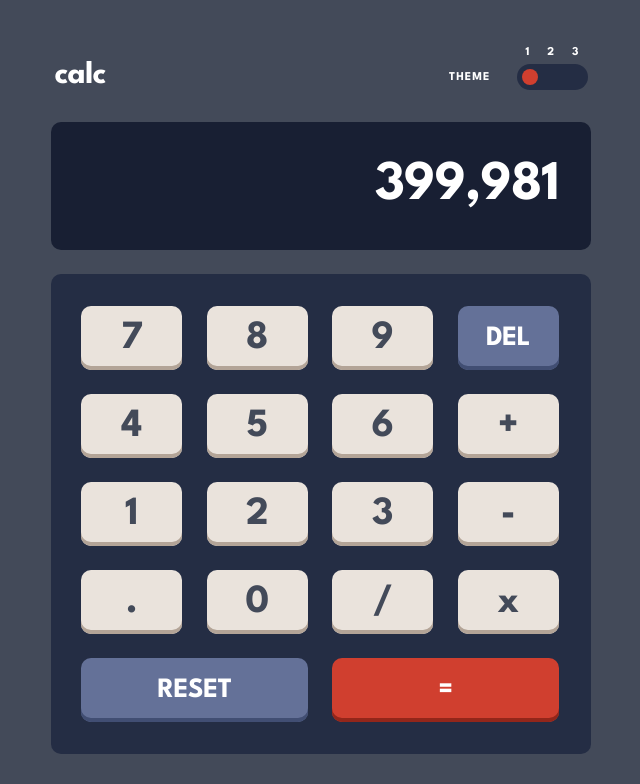
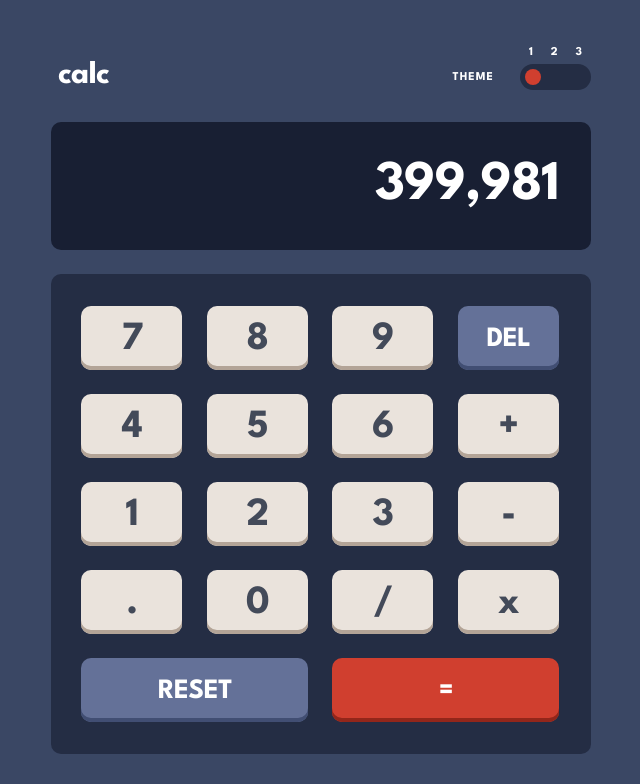
Before and after one commit to RoanMacmillan/calculator, a React (Vite) app: page / in a window 1536 px wide. Shown: the top 784 px of the page, without its empty margins (447-1087 px from the left). Built offline with nearby package versions, Linux system fonts and the light colour scheme.

Commit message:
small style fixes

```diff
--- a/src/App.css
+++ b/src/App.css
@@ -24,7 +24,7 @@ html {
 /* min body height */
 
 body {
-  background: #434a59;
+  background: hsl(222, 26%, 31%);
 }
 
 .App {
@@ -85,5 +85,6 @@ header span {
 @media screen and (min-width: 1440px) {
   header {
     width: 533px;
+    margin-left: 7px;
   }
 }
--- a/src/assets/components/Button/Button.css
+++ b/src/assets/components/Button/Button.css
@@ -13,6 +13,7 @@ button {
   cursor: pointer;
   text-transform: uppercase;
   /* transition: all .2s ease-in-out; */
+
 }
 
 button:hover {
@@ -66,7 +67,10 @@ button:active {
     line-height: 37px;
     letter-spacing: -0.666667px;
     border-radius: 10px;
+    padding: 13px 13px 11px 14px;
+
   }
+
 
   .big:first-of-type,
   .delBtn {
```
